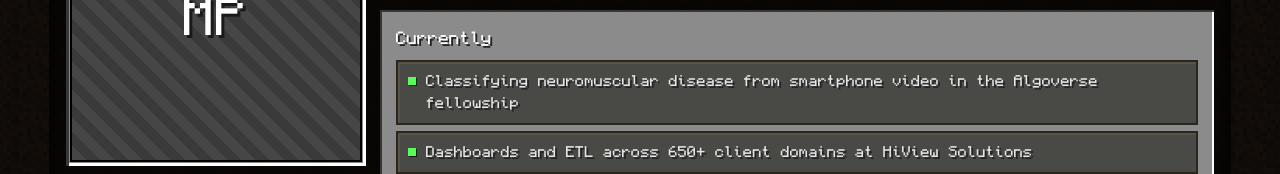
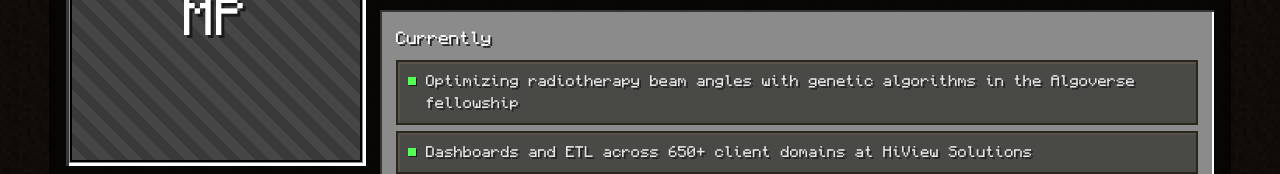
Before and after one commit to mpopat7/portfolio, a Next.js app: page /about in a window 1280 px wide. Shown: the part 220-394 px from the top of the page. Built offline with nearby package versions, Linux system fonts and the light colour scheme.

Commit message:
Replace Algoverse copy with PortPy results

```diff
--- a/data/content.ts
+++ b/data/content.ts
@@ -60,7 +60,7 @@ export const about = {
   ],
   paragraphs: aboutParagraphs,
   now: [
-    "Classifying neuromuscular disease from smartphone video in the Algoverse fellowship",
+    "Optimizing radiotherapy beam angles with genetic algorithms in the Algoverse fellowship",
     "Dashboards and ETL across 650+ client domains at HiView Solutions",
     "Building a multi-agent license compliance auditor with LangGraph",
   ],
@@ -178,13 +178,13 @@ export const featuredProjects: FeaturedProject[] = [
 ];
 
 export const researchFeature = {
-  sub: "Fellowship research in progress, aimed at a top ML conference.",
+  sub: "Fellowship research on genetic algorithms for radiotherapy planning.",
   label: "Algoverse AI Research Fellowship · 2026",
-  title: "Classifying neuromuscular disease from smartphone video",
-  meta: "12-week conference-paper cohort · in progress",
+  title: "Optimizing radiotherapy beam angles with genetic algorithms",
+  meta: "37-patient PortPy study · manuscript in preparation",
   description:
-    "A pipeline that reconstructs 3D joint kinematics from smartphone video with OpenCap, then engineers interpretable movement features across 129 subjects and 9 clinical tasks. Preliminary benchmarks reach 82% accuracy against 50% for standard clinical timed tests.",
-  pipeline: ["smartphone video", "OpenCap 3D kinematics", "movement features", "classifier"],
+    "A genetic algorithm for seven-beam radiotherapy planning on PortPy's lung-cancer benchmark. Across 37 patients, it beat clinician-selected beam configurations in 30 cases with 12.14% lower mean objective cost, cutting tumor underdose and overdose penalties 49% and 47% and fluence-smoothness penalty 22%.",
+  pipeline: ["PortPy patient data", "genetic beam search", "full-resolution rescoring", "cohort analysis"],
 };
 
 export type MoreProject = {
```
